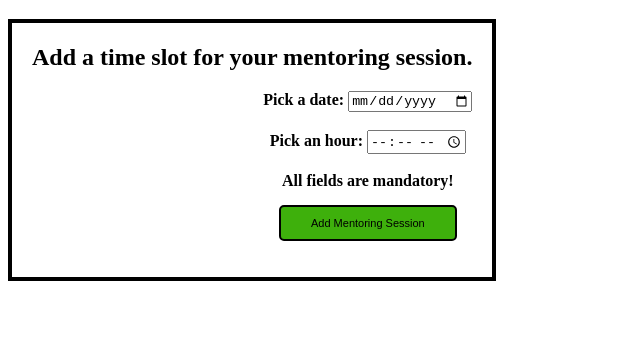
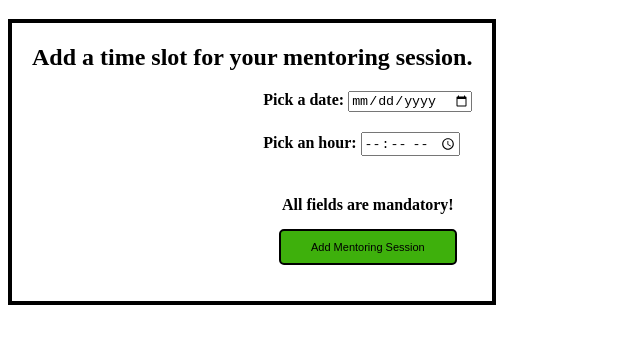
Before and after one commit to RaduDanBurchel/WebProject, a plain HTML site: page WebProject-main/HTML Files/mentorMain.html in a window 1280 px wide. Shown: the part 93-436 px from the top of the page, without its empty margins (0-640 px from the left). Drawn offline with Linux system fonts and the light colour scheme.

Commit message:
Flexboxes

```diff
--- a/WebProject-main/HTML Files/CSS Files/mentor_style.css
+++ b/WebProject-main/HTML Files/CSS Files/mentor_style.css
@@ -0,0 +1,11 @@
+.flexContainer{
+    display: flex;
+    flex-direction: column;
+    align-items: flex-start;
+    flex-wrap: wrap;
+    justify-content: space-between;
+}
+
+.flexContainerMenu{
+    display: flex;
+}
--- a/WebProject-main/HTML Files/mentorMain.html
+++ b/WebProject-main/HTML Files/mentorMain.html
@@ -1,6 +1,7 @@
 <!DOCTYPE html>
 <link rel="stylesheet" href="CSS Files\mentee_style.css">
 <link rel="stylesheet" href="CSS Files\login_style.css">
+<link rel="stylesheet" href="CSS Files\mentor_style.css">
 <h1 div class="center_container">
     <img src="Photos\EPIC DRAGON.png" class="img_style">
     Company Title
@@ -13,10 +14,10 @@
 
     <div class="container">
      <form action="">
-
-        Pick a date:  <input type = "date" name = "date"> <br> <br>
-        Pick an hour:  <input type = "time" name = "time"> <br> <br>
-
+      <div class="flexContainer">
+        <div> Pick a date:  <input type = "date" name = "date" required> </div>
+        <div> Pick an hour:  <input type = "time" name = "time" required> </div>
+      </div>
         All fields are mandatory!
       <div class="spacing roundCorners"> <input type="submit" value="Add Mentoring Session" class="button1 roundCorners"> </input> </div>
 
```
